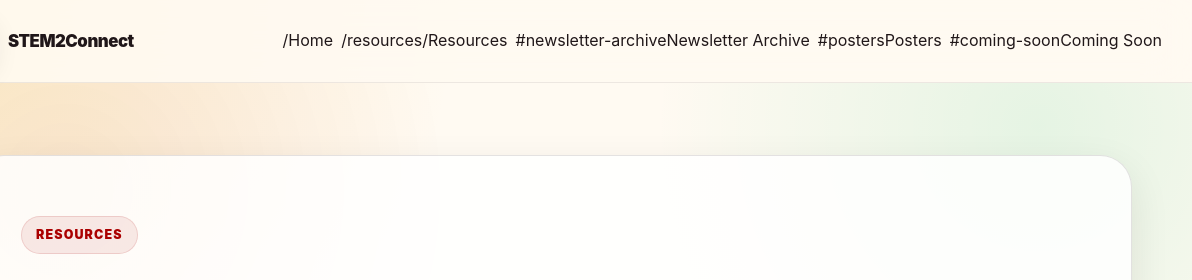
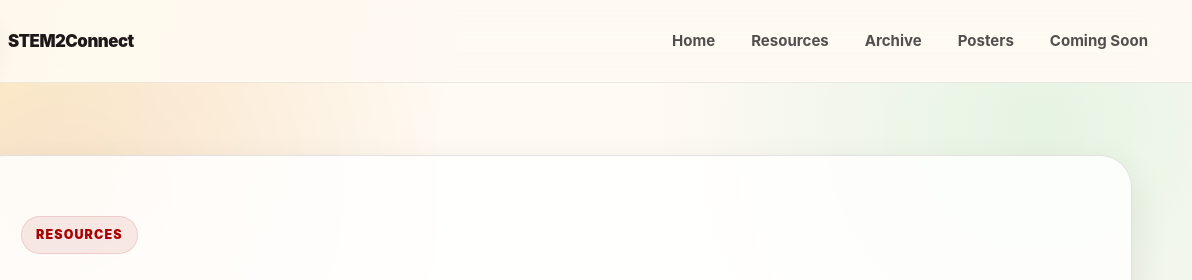
Before and after one commit to stem4teens-sys/stem2connect-website, a plain HTML site: page resources/index.html in a window 1280 px wide. Shown: the top 280 px of the page, 88-1280 px from the left. Drawn offline with Linux system fonts and the light colour scheme.

Commit message:
navbar fixed

```diff
--- a/resources/index.html
+++ b/resources/index.html
@@ -27,11 +27,11 @@
       </button>
 
     <ul class="nav-links" id="navLinks">
-      <li>/Home</a></li>
-      <li>/resources/Resources</a></li>
-      <li>#newsletter-archiveNewsletter Archive</a></li>
-      <li>#postersPosters</a></li>
-      <li>#coming-soonComing Soon</a></li>
+      <li><a href="/">Home</a></li>
+      <li><a href="/resources/">Resources</a></li>
+      <li><a href="#newsletter-archive">Archive</a></li>
+      <li><a href="#posters">Posters</a></li>
+      <li><a href="#coming-soon">Coming Soon</a></li>
     </ul>
     </nav>
   </header>
```
